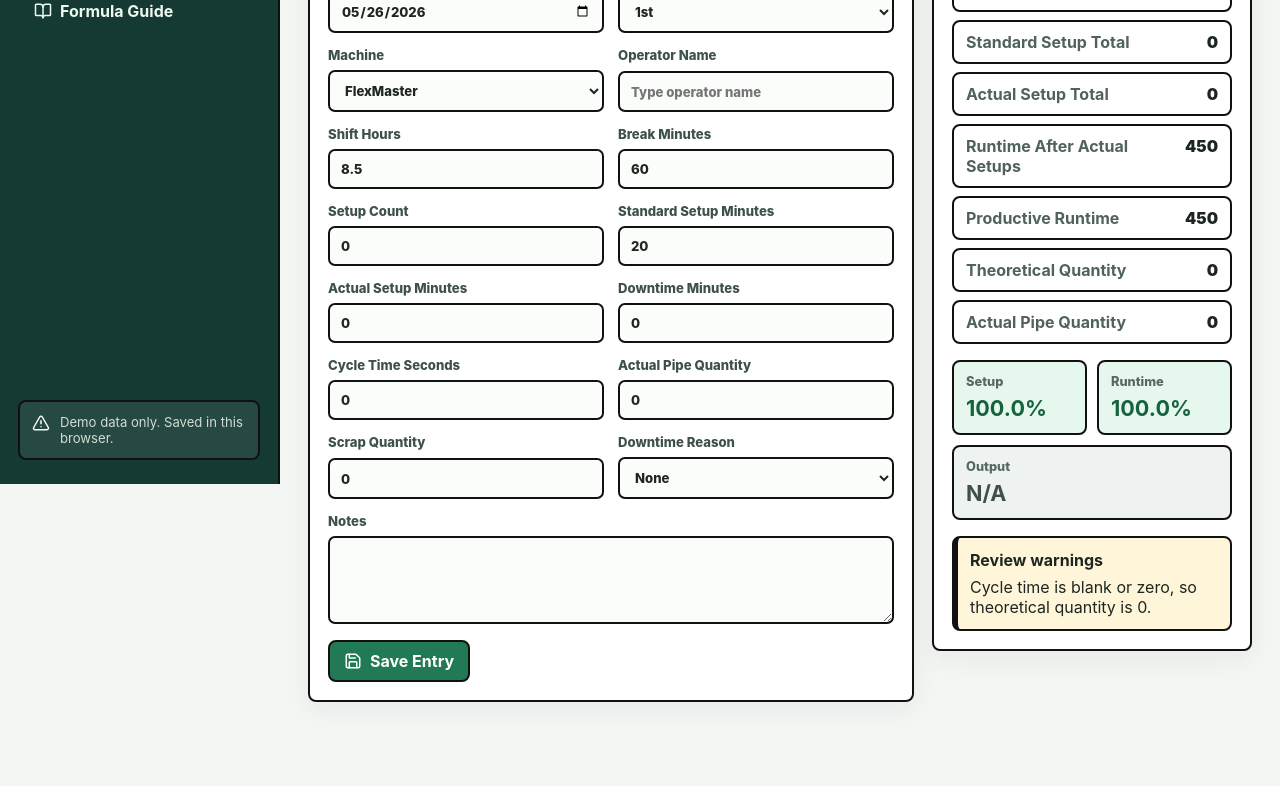
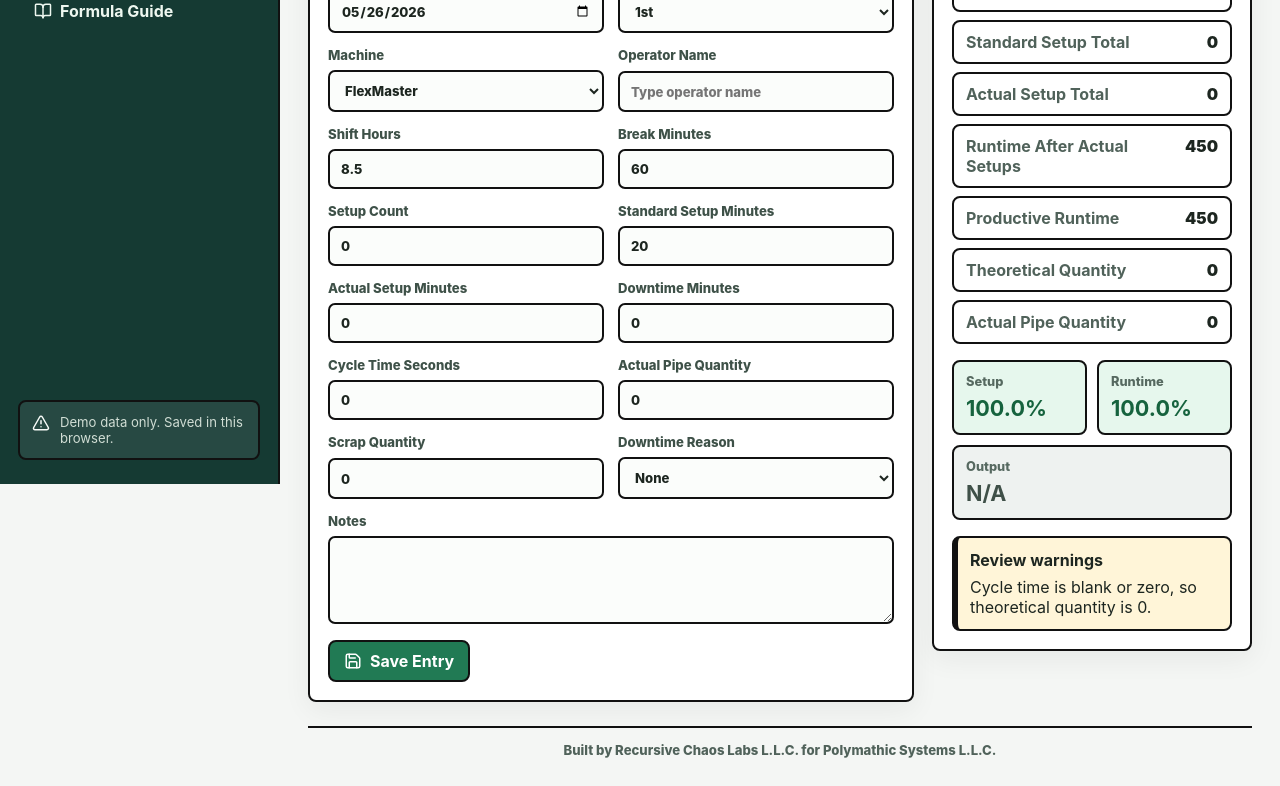
Before and after one commit to tolani13/production-efficiency-tracker, a React (Vite) app: page / in a window 1280 px wide. Shown: the part 316-1102 px from the top of the page. Before the commit the page ends 1046 px from the top, so only its background shows below. Built offline with nearby package versions, Linux system fonts and the light colour scheme.

Commit message:
Add company attribution footer

```diff
--- a/src/App.tsx
+++ b/src/App.tsx
@@ -328,6 +328,7 @@ function App() {
         {screen === 'dashboard' && <Dashboard summary={summary} entries={filteredEntries} warningCount={warningCount} />}
         {screen === 'reports' && <Reports entries={filteredEntries} filters={filters} />}
         {screen === 'guide' && <FormulaGuide />}
+        <AppFooter />
       </main>
     </div>
   );
@@ -339,6 +340,14 @@ function NavButton({ icon, label, active, onClick }: { icon: React.ReactNode; la
       {icon}
       <span>{label}</span>
     </button>
+  );
+}
+
+function AppFooter() {
+  return (
+    <footer className="app-footer">
+      Built by Recursive Chaos Labs L.L.C. for Polymathic Systems L.L.C.
+    </footer>
   );
 }
 
@@ -866,6 +875,7 @@ function PrintPreview({
           </tbody>
         </table>
       </section>
+      <AppFooter />
     </section>
   );
 }
--- a/src/styles.css
+++ b/src/styles.css
@@ -427,6 +427,16 @@ tr.needs-review td:first-child {
   gap: 18px;
 }
 
+.app-footer {
+  color: #50625a;
+  font-size: 0.82rem;
+  font-weight: 800;
+  margin-top: 24px;
+  padding: 14px 0 0;
+  border-top: 2px solid var(--line);
+  text-align: center;
+}
+
 .cards {
   display: grid;
   grid-template-columns: repeat(4, minmax(160px, 1fr));
@@ -742,7 +752,8 @@ tr.needs-review td:first-child {
   .filters,
   .report-actions,
   .reports-grid,
-  .demo-note {
+  .demo-note,
+  main > .app-footer {
     display: none !important;
   }
 
```
